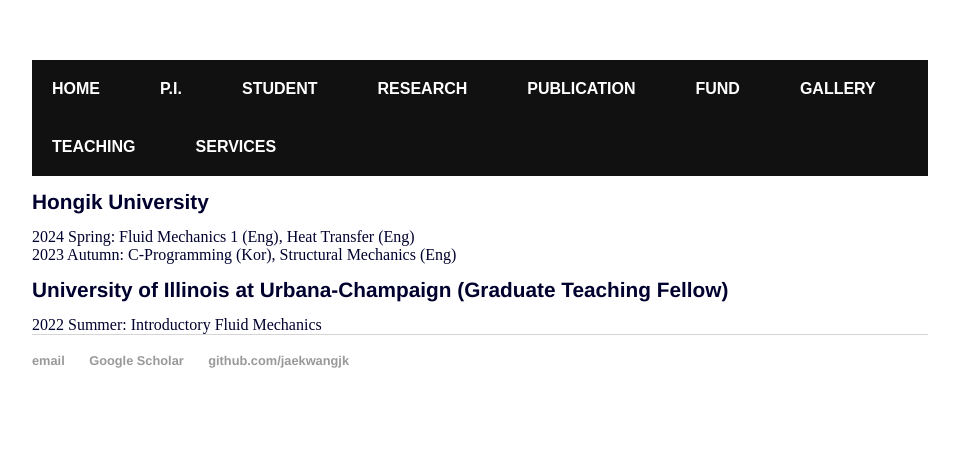
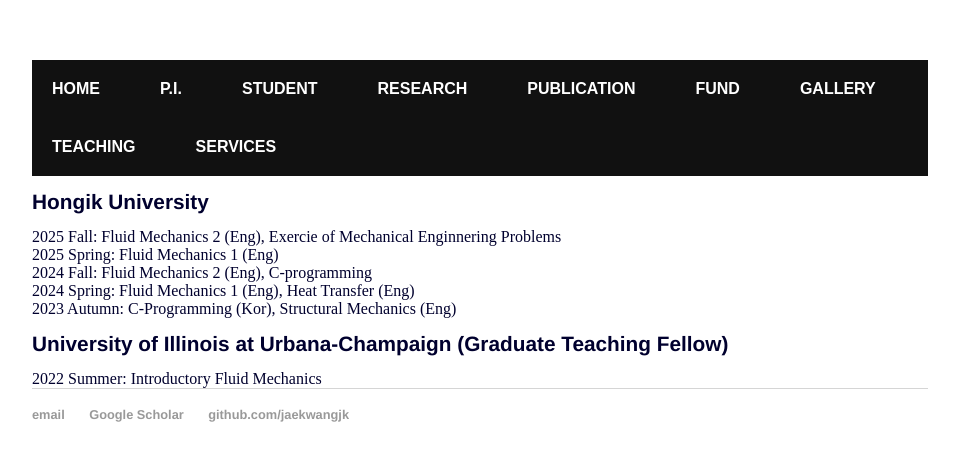
Before and after one commit to jaekwangjk/jaekwangjk.github.io, a Jekyll site: the page built from teaching.html, in a window 1280 px wide. Shown: the top 461 px of the page, without its empty margins (160-1119 px from the left). Built offline with Jekyll 4.4.1, drawn with Linux system fonts in a browser that asks for light colours.

Commit message:
Update teaching.html

```diff
--- a/teaching.html
+++ b/teaching.html
@@ -5,9 +5,14 @@
 <div class="blurb">
 
 	<h1> Hongik University </h1>
+	2025 Fall: Fluid Mechanics 2 (Eng), Exercie of Mechanical Enginnering Problems <br>
+	2025 Spring: Fluid Mechanics 1 (Eng) <br>
+	2024 Fall: Fluid Mechanics 2 (Eng), C-programming <br>
 	2024 Spring: Fluid Mechanics 1 (Eng), Heat Transfer (Eng)<br>
 	2023 Autumn: C-Programming (Kor), Structural Mechanics (Eng) <br>
+
 	<h1> University of Illinois at Urbana-Champaign  (Graduate Teaching Fellow) </h1>
 	2022 Summer: Introductory Fluid Mechanics
 
+	<br>
 </div><!-- /.blurb -->
```
